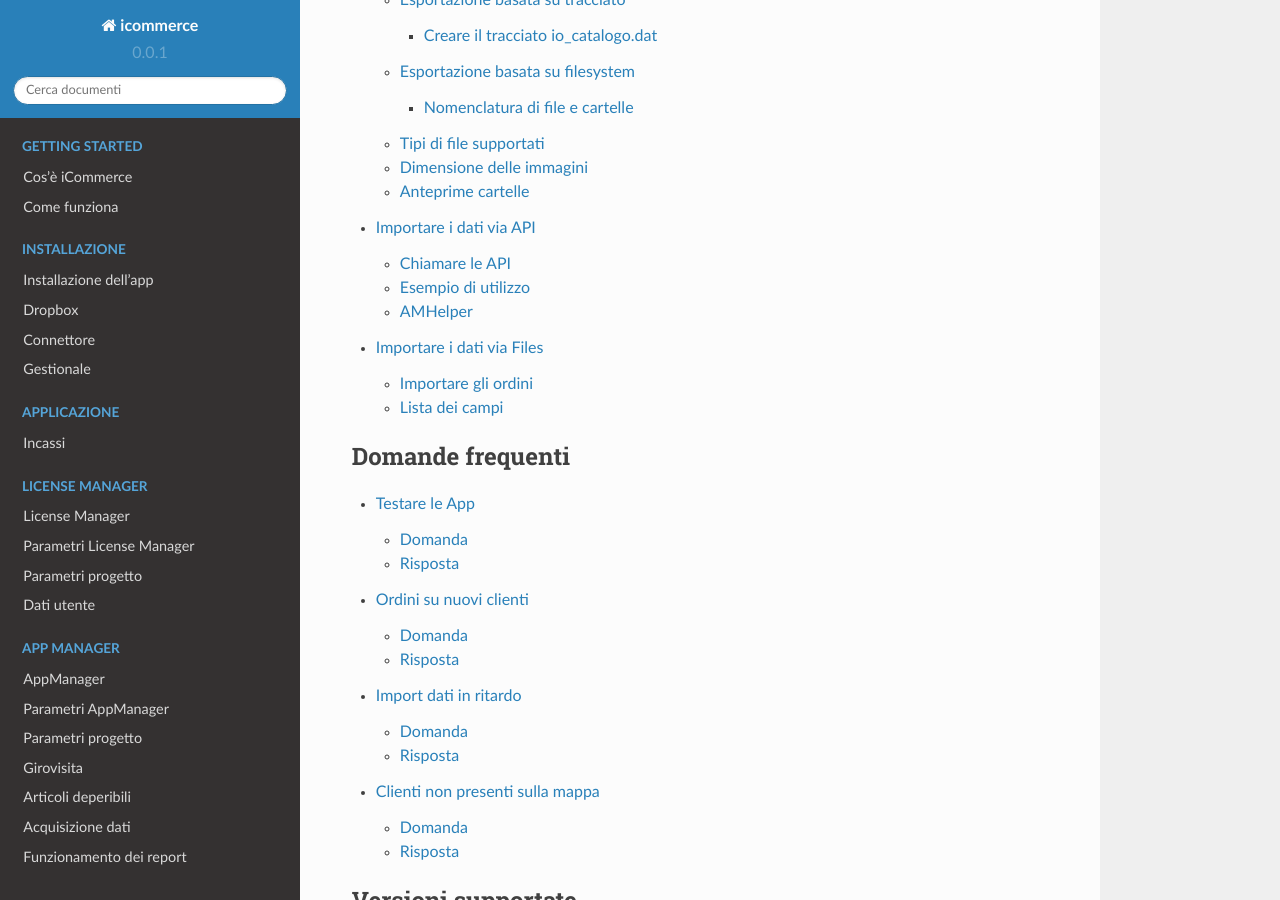
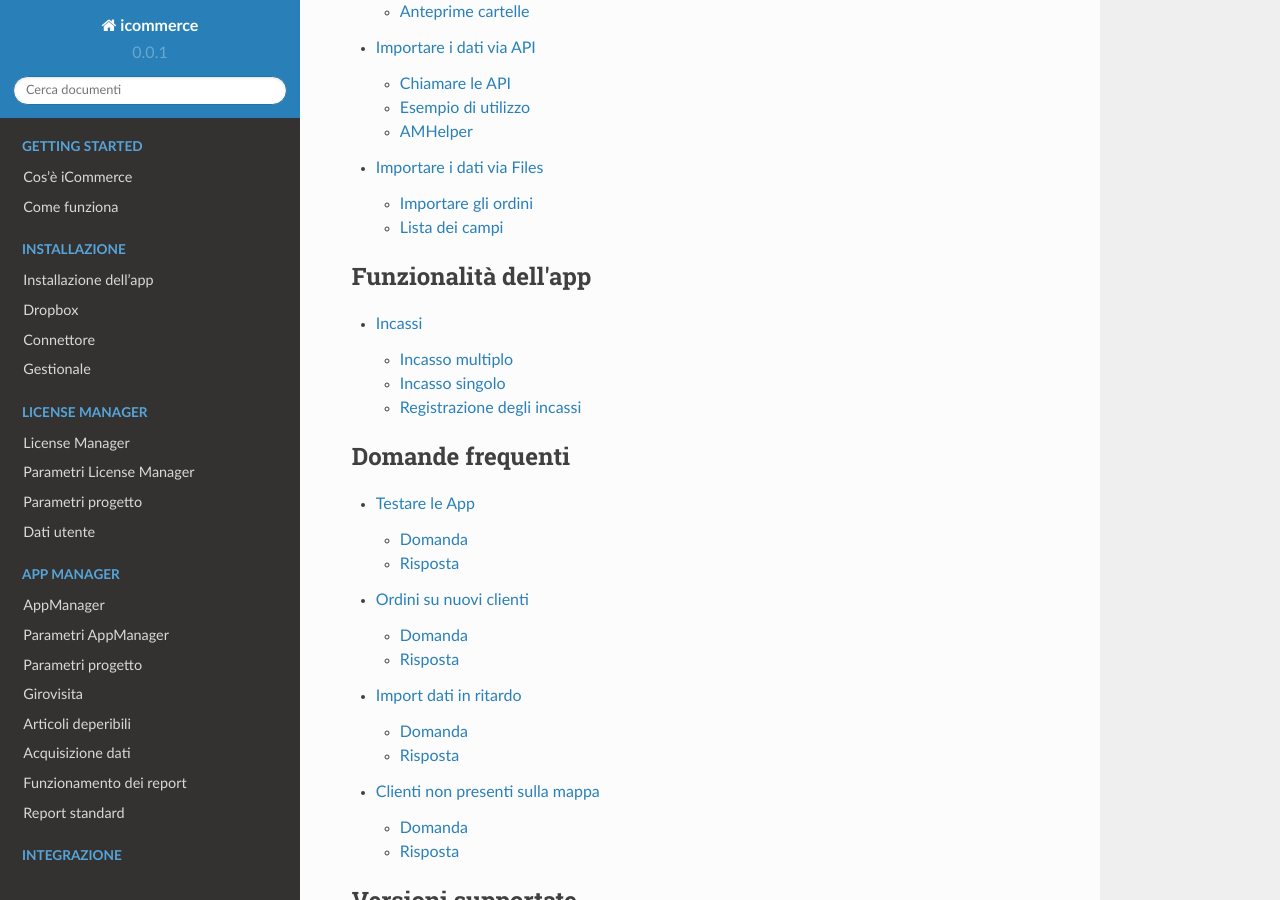
Before and after one commit to wedoit-io/doc-icommerce, a Sphinx documentation site: the page built from source/index.rst, in a window 1280 px wide and 900 px high, scrolled down 3556 px. Built offline with Sphinx 7.4.7 and the Read the Docs theme 2.0.0, drawn with Linux system fonts in a browser that asks for light colours; some of the changed text lies outside the part shown.

Commit message:
Update index.rst

```diff
--- a/source/index.rst
+++ b/source/index.rst
@@ -30,14 +30,6 @@ La documentazione è organizzata nelle seguenti sezioni:
   dropbox
   connettore
   gestionale
-
-.. _application_main:
-
-.. toctree::
-  :maxdepth: 2
-  :caption: Applicazione
-
-  incassi
 
 .. _lm_main:
 
@@ -78,6 +70,14 @@ La documentazione è organizzata nelle seguenti sezioni:
   int-import-dati-ws
   int-import-dati
 
+.. _application_main:
+
+.. toctree::
+  :maxdepth: 2
+  :caption: Funzionalità dell'app
+
+  incassi
+
 .. _faq_main:
 
 .. toctree::
```
